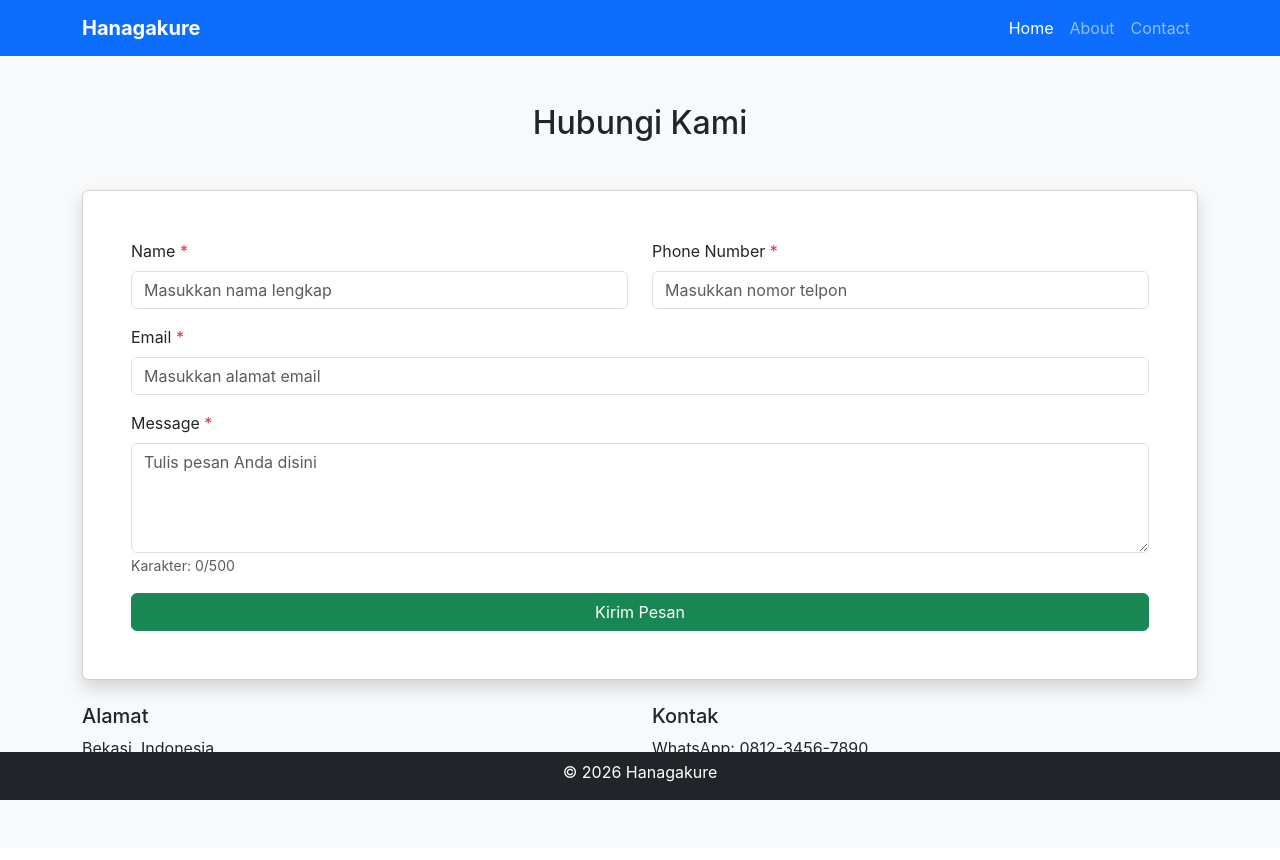
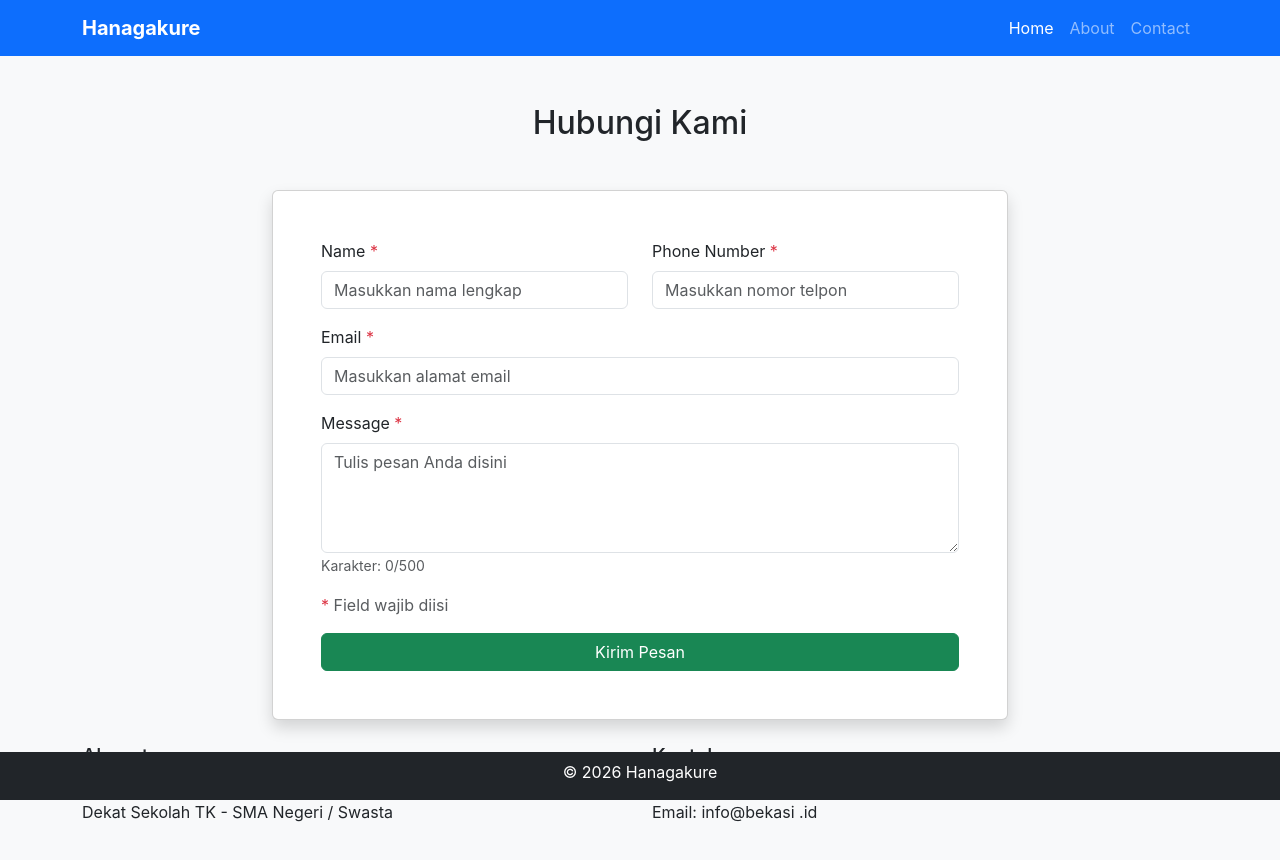
Before and after one commit to hanasoke/bootstrap_react_js, a React (Vite) app: page /contact in a window 1280 px wide. Shown: the top 860 px of the page. Built offline with nearby package versions, Linux system fonts and the light colour scheme.

Commit message:
updated ContactPage & HomePage pages

```diff
--- a/src/pages/ContactPage.jsx
+++ b/src/pages/ContactPage.jsx
@@ -111,7 +111,7 @@ const ContactPage = () => {
         <div className="container">
           <h2 className="text-center mb-5">Hubungi Kami</h2>
           <div className="row justify-content-center">
-            <div className="col">
+            <div className="col-md-8">
               <div className="card shadow">
                 <div className="card-body p-5">
                   <form onSubmit={handleSubmit}>
@@ -178,6 +178,14 @@ const ContactPage = () => {
                         Karakter: {formData.message.length}/500
                       </small>
                     </div>
+
+                    {/* Informasi field wajib diisi */}
+                    <div className="mb-3">
+                      <div className="text-muted">
+                        <span className="text-danger">*</span> Field wajib diisi
+                      </div>
+                    </div>
+
                     <button type="submit" className="btn btn-success w-100">Kirim Pesan</button>
                   </form>
                 </div>
--- a/src/pages/HomePage.jsx
+++ b/src/pages/HomePage.jsx
@@ -23,8 +23,7 @@ const HomePage = () => {
             Tempat Ngekost Nomor 1 Di {roomData.location}
           </p>
           <div className="mt-4">
-            <button className="btn btn-light btn-lg me-2">Mulai</button>
-            <button className="btn btn-outline-light btn-lg">Pelajari</button>
+            <a className="btn btn-outline-light btn-lg" href='#rooms'>Jelajahi</a>
           </div>
         </div>
       </header>
@@ -79,7 +78,7 @@ const HomePage = () => {
       </section>
 
       {/* Content Section */}
-      <section className="py-5 bg-light">
+      <section className="py-5 bg-light" id='rooms'>
         <div className="container">
           <div className="row text-center mb-5">
             <h1 class="text-uppercase">Daftar Kamar yang tersedia</h1>
```
